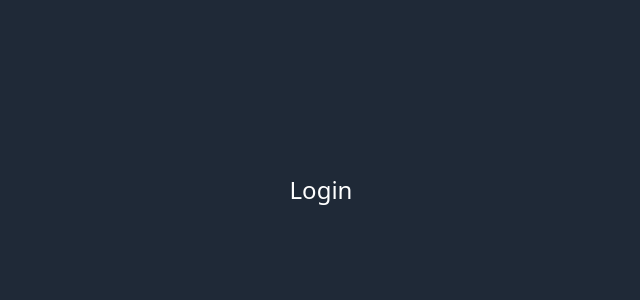
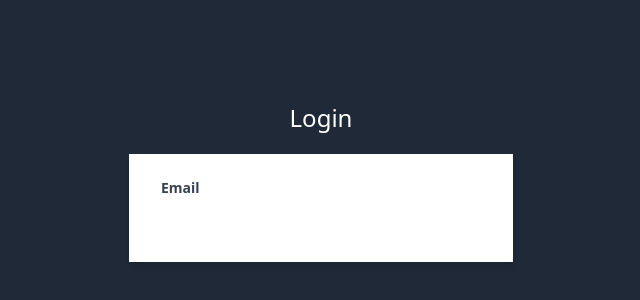
Before and after one commit to mriveros/react_crm, a Next.js app in the folder crmcliente/: page /login in a window 1280 px wide. Shown: the part 210-510 px from the top of the page, without its empty margins (319-959 px from the left). Built offline with nearby package versions, Linux system fonts and the light colour scheme.

Commit message:
modified:   pages/login.js

```diff
--- a/crmcliente/pages/login.js
+++ b/crmcliente/pages/login.js
@@ -6,6 +6,20 @@ const Login = () =>{
         <>
         <Layout>
         <h1 className="text-center text-2xl text-white font-ligth">Login</h1>
+        <div className="flex justify-center mt-5">
+            <div className="w-full max-w-sm">
+                <form
+                className="bg-white rounted shadow-md px-8 pt-6 pb-8 mb-4">
+                    <div>
+                        <label className="block text-gray-700 text-sm font-bold mb-2" htmlFor="nombre" >
+                            Email
+                        </label>
+                        <input
+                        />
+                    </div>
+                </form>
+            </div>
+        </div>
         </Layout>
         </>
     );
```
